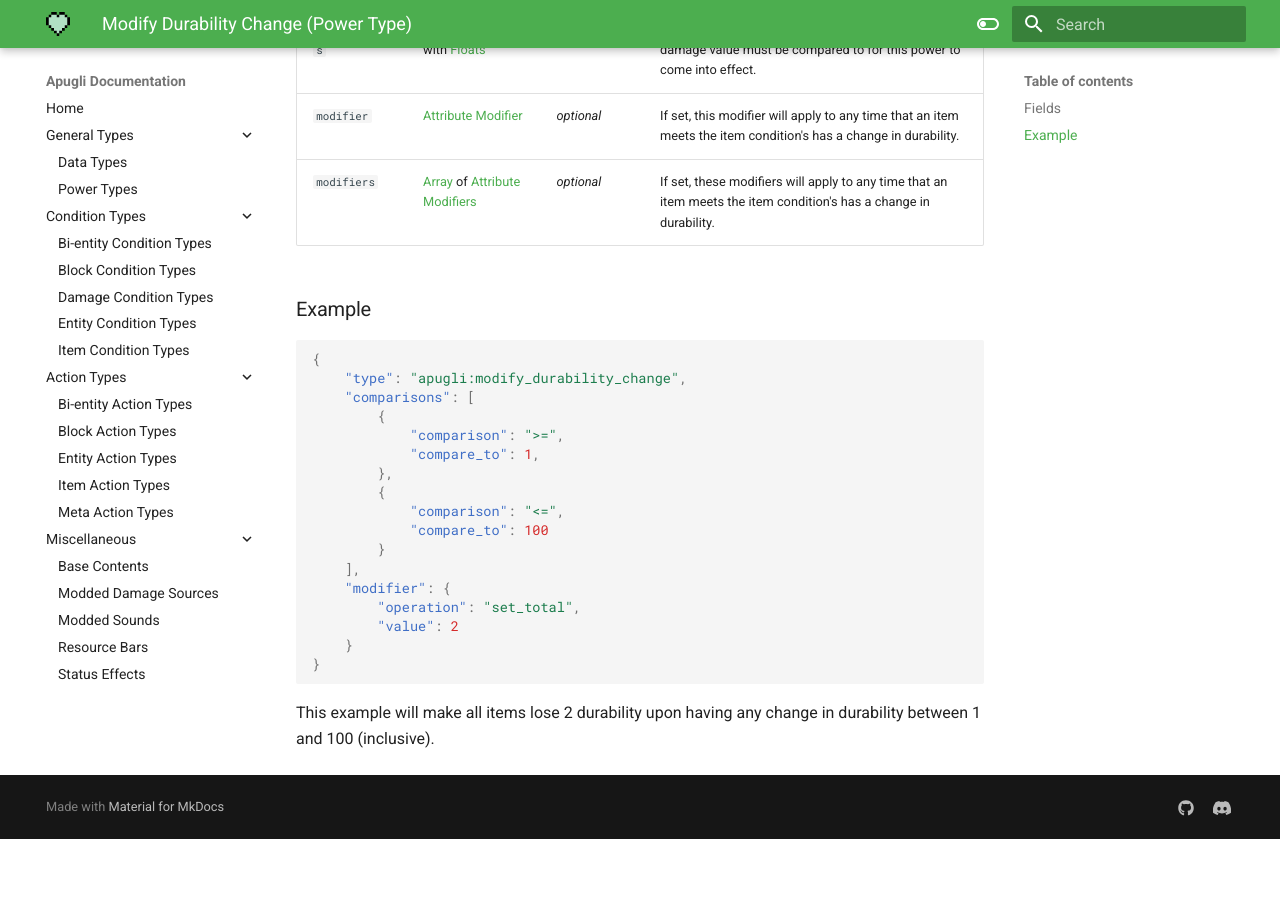
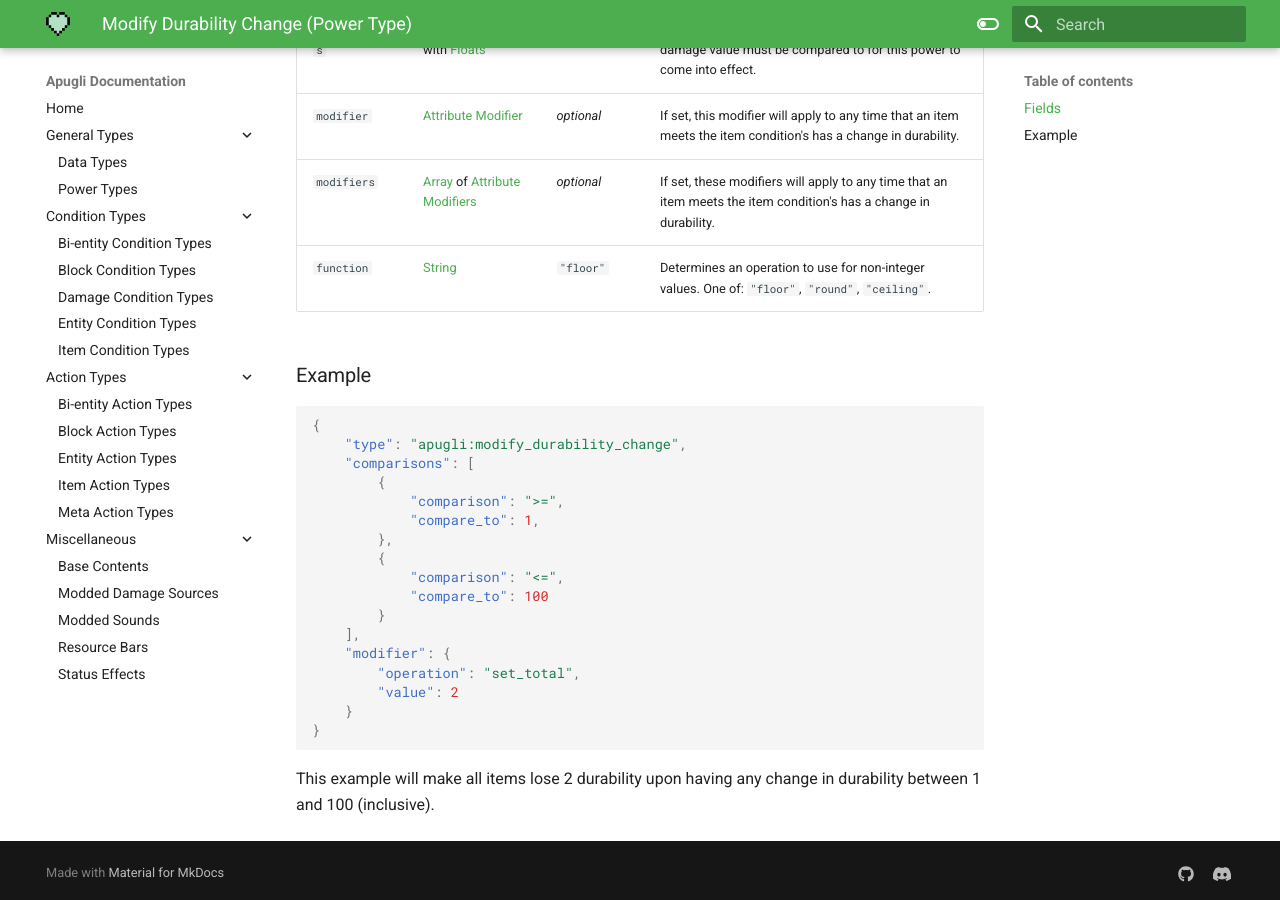
Before and after one commit to MerchantPug/apugli-docs, an MkDocs documentation site: the page built from docs/types/power_types/modify_durability_change.md, in a window 1280 px wide and 900 px high, scrolled down 748 px. Built offline with MkDocs 1.6.1 and Material for MkDocs 9.7.7, drawn with Linux system fonts in a browser that asks for light colours; before the commit the page ends 1587 px from its top, so only the background shows below that.

Commit message:
Big news!!! Pug updates the docs.

````diff
--- a/docs/types/power_types/modify_durability_change.md
+++ b/docs/types/power_types/modify_durability_change.md
@@ -25,6 +25,7 @@ Field  | Type | Default | Description
 `comparisons` | [Comparison Map](../data_types/comparison_map.md) with [Floats](https://origins.readthedocs.io/en/latest/types/data_types/float/) | *optional* | If set, values and comparisons that the item's added damage value must be compared to for this power to come into effect.
 `modifier` | [Attribute Modifier](https://origins.readthedocs.io/en/latest/types/data_types/attribute_modifier/) | *optional* | If set, this modifier will apply to any time that an item meets the item condition's has a change in durability.
 `modifiers` | [Array](https://origins.readthedocs.io/en/latest/types/data_types/array/) of [Attribute Modifiers](https://origins.readthedocs.io/en/latest/types/data_types/attribute_modifier/) | *optional* | If set, these modifiers will apply to any time that an item meets the item condition's has a change in durability.
+`function` | [String](https://origins.readthedocs.io/en/latest/types/data_types/string/) | `"floor"` | Determines an operation to use for non-integer values. One of: `"floor"`, `"round"`, `"ceiling"`.
 
 ### Example
 ```json
````
